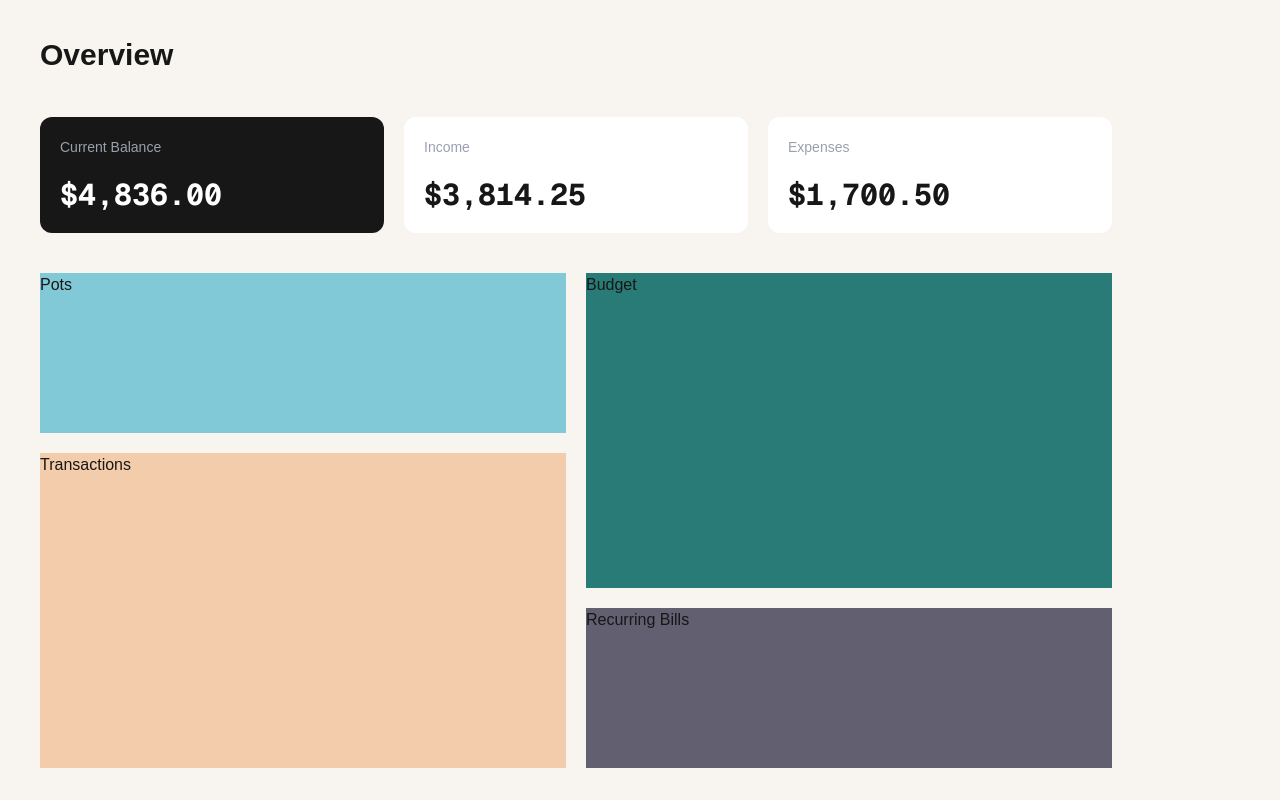
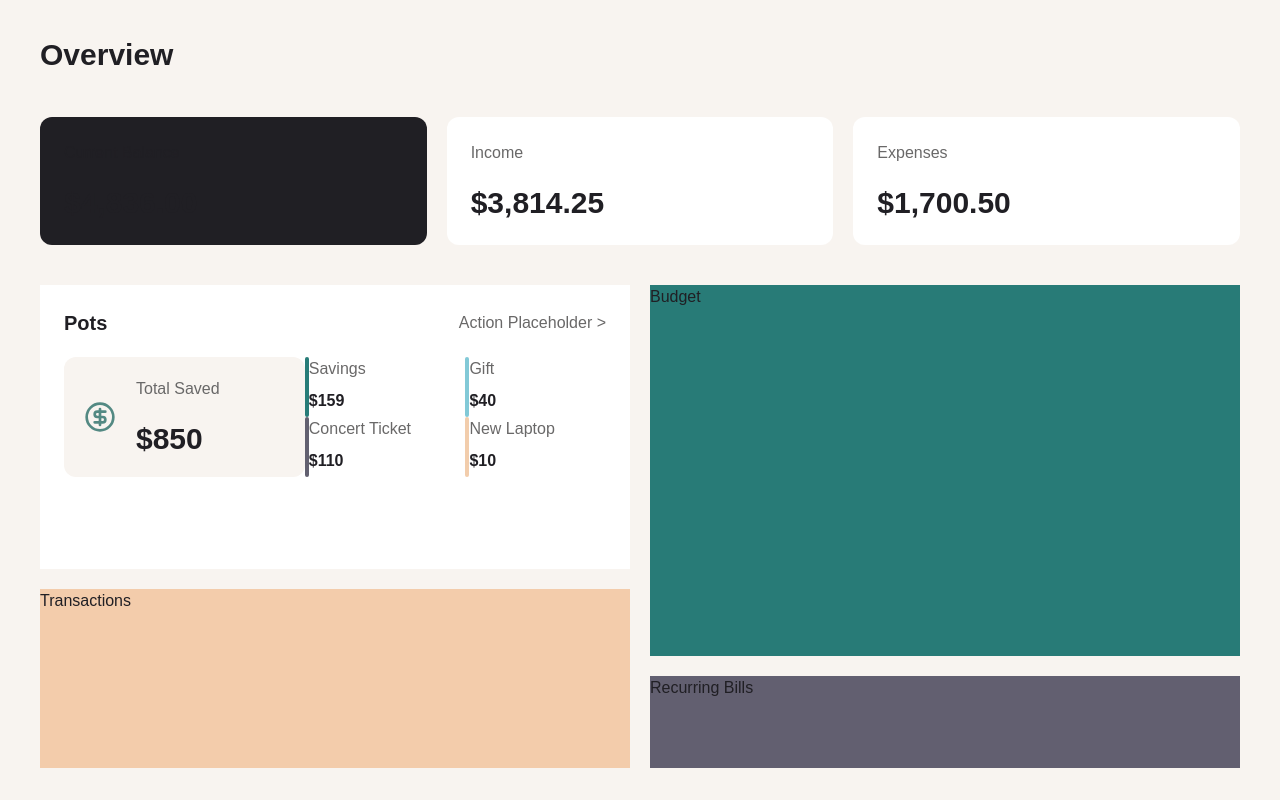
Before and after one commit to BastienCros/financial-app, a Next.js app: page / in a window 1280 px wide. Built offline with nearby package versions, Linux system fonts and the light colour scheme.

Commit message:
chore(Design System) Implement CSS modules and Pots section
  Migrate components to use CSS modules with design tokens, establish brand color palette with semantic variables, and add Pots section displaying savings summary with budget items.

```diff
--- a/app/globals.css
+++ b/app/globals.css
@@ -1,34 +1,80 @@
 @import "tailwindcss";
 
 :root {
-  --background: #ffffff;
-  --foreground: #171717;
+  /* Brand palette */
+  --green: #277c78;
+  --cyan: #82c9d7;
+  --navy: #626070;
+  --yellow: #f2cdac;
+  --red: #c94736;
 
-  --alt-background: #F8F5F0;
+  /* Surface */
+  --background: #f8f4f0;
+  --surface: #ffffff;
+  --foreground: #201f24;
+
+  --success: #538983;
 }
 
-@theme inline {
+@theme {
+  /* Base color */
+  --color-green: var(--green);
+  --color-cyan: var(--cyan);
+  --color-navy: var(--navy);
+  --color-yellow: var(--yellow);
+  --color-red: var(--red);
+
+  /* Semantic */
   --color-background: var(--background);
+  --color-surface: var(--surface);
   --color-foreground: var(--foreground);
+  --color-success: var(--success);
+
+  /* Surface/foreground */
+  --color-fg: var(--foreground);
+
+  /* Text colors */
+  --color-fg-subtle: #696868;
+  --color-on-dark: #ffffff;
+
+  /* Fonts */
   --font-sans: var(--font-geist-sans);
   --font-mono: var(--font-geist-mono);
+
+  /* Define spacing for use as custom properties */
+  --spacing-2: calc(var(--spacing) * 2);
+  --spacing-3: calc(var(--spacing) * 3);
+  --spacing-5: calc(var(--spacing) * 5);
+  --spacing-6: calc(var(--spacing) * 6);
 }
 
-@media (prefers-color-scheme: dark) {
-  :root {
-    --background: #0a0a0a;
-    --foreground: #ededed;
+@layer base {
+  body {
+    background: var(--color-background);
+    color: var(--color-foreground);
+    font-family: Arial, Helvetica, sans-serif;
+  }
+
+  h1 {
+    font-size: var(--text-3xl);
+    font-weight: var(--font-weight-extrabold);
+    line-height: var(--tw-leading);
   }
 }
 
-body {
-  background: var(--alt-background);
-  color: var(--foreground);
-  font-family: Arial, Helvetica, sans-serif;
+@layer components {
+  .tw-card {
+    --card-surface: var(--color-surface);
+    --card-text: var(--color-foreground);
+
+    color: var(--card-text);
+    background-color: var(--card-surface);
+    border-radius: var(--radius-xl);
+    padding: --spacing(6);
+  }
 }
 
-h1 {
-  font-size: var(--text-3xl);
-  font-weight: var(--font-weight-extrabold);
-  line-height: var(--tw-leading);
+/* Not used class for now - keep for reference */
+.flow > * + * {
+  margin-top: var(--flow-space, 1em);
 }
--- a/app/page.tsx
+++ b/app/page.tsx
@@ -3,7 +3,7 @@ import DashboardGrid from "@/src/components/DashboardGrid";
 
 export default function Home() {
   return (
-      <main className="flex min-h-screen w-full max-w-6xl flex-col items-start gap-10 py-8 px-10">
+      <main className="flex flex-col items-start w-full min-h-screen gap-10 px-10 py-8 max-w-7xl">
         <h1 className="">Overview</h1>
         <BalanceSummary />
         <DashboardGrid className='grow'/>
--- a/package.json
+++ b/package.json
@@ -9,6 +9,7 @@
     "lint": "eslint"
   },
   "dependencies": {
+    "lucide-react": "^0.555.0",
     "next": "16.0.5",
     "react": "19.2.0",
     "react-dom": "19.2.0"
@@ -18,6 +19,7 @@
     "@types/node": "^20",
     "@types/react": "^19",
     "@types/react-dom": "^19",
+    "baseline-browser-mapping": "^2.8.32",
     "eslint": "^9",
     "eslint-config-next": "16.0.5",
     "tailwindcss": "^4",
--- a/src/components/BalanceSummary/BalanceSummary.tsx
+++ b/src/components/BalanceSummary/BalanceSummary.tsx
@@ -1,6 +1,7 @@
 import * as React from "react";
 import VisuallyHidden from "@/components/VisuallyHidden";
-import Card from "@/components/Card";
+import { cx } from "@/src/lib/utilities";
+import styles from "./balanceSummary.module.css";
 
 interface BalanceCardProps extends React.HTMLAttributes<HTMLDivElement> {
   title: string,
@@ -10,10 +11,10 @@ interface BalanceCardProps extends React.HTMLAttributes<HTMLDivElement> {
 function BalanceCard({ title, value, variant = "light" }: BalanceCardProps) {
   return (
     <li className="grow">
-      <Card className="flex flex-col gap-5" variant={variant}>
-        <h3 className="text-gray-400 text-sm">{title}</h3>
+      <div className={cx(styles.balanceCard, "tw-card")} data-variant={variant}>
+        <h3>{title}</h3>
         <p className="font-mono text-3xl font-bold">${value}</p>
-      </Card>
+      </div>
     </li>
   )
 }
@@ -22,8 +23,8 @@ function BalanceSummary() {
   return (
     <div className="w-full">
       <h2><VisuallyHidden>Overview</VisuallyHidden></h2>
-      <ul className="flex flex-col sm:flex-row gap-5">
-        <BalanceCard title="Current Balance" value="4,836.00" variant="dark"/>
+      <ul className={styles.balanceList}>
+        <BalanceCard title="Current Balance" value="4,836.00" variant="dark" />
         <BalanceCard title="Income" value="3,814.25" />
         <BalanceCard title="Expenses" value="1,700.50" />
       </ul>
--- /dev/null
+++ b/src/components/BalanceSummary/balanceSummary.module.css
@@ -0,0 +1,33 @@
+.balanceList {
+  display: flex;
+  flex-direction: column;
+  gap: var(--spacing-5);
+  list-style: none;
+  padding: 0;
+  margin: 0;
+}
+
+@media (min-width: 40rem) {
+  .balanceList {
+    flex-direction: row;
+  }
+}
+
+.balanceCard {
+  display: flex;
+  flex-direction: column;
+  gap: var(--spacing-5);
+
+  & h3 {
+    color: var(--color-fg-subtle);
+  }
+}
+
+.balanceCard[data-variant="dark"] {
+  --card-surface: var(--color-foreground);
+  --card-text: var(--color-on-dark);
+
+  & h3 {
+    color: var(--color-on-dark);
+  }
+}
--- a/src/components/Card/Card.tsx
+++ b/src/components/Card/Card.tsx
@@ -1,19 +1,25 @@
 import * as React from "react";
 import { cx } from "@/lib/utilities";
 
+import styles from "./card.module.css";
+
+/* TODO rename DashboardCard */
 interface CardProps extends React.HTMLAttributes<HTMLDivElement> {
+  title: string;
   children: React.ReactNode;
-  className?: string;
-  variant?: "light" | "dark";
 }
-function Card({ variant = "light", className, children }: CardProps) {
-  const darkClasses = "text-background bg-foreground"
-  const isDark = variant === "dark";
-
+function Card({ title, className, children }: CardProps) {
   return (
-    <div
-      className={cx("bg-background px-5 p-5 rounded-xl", isDark && darkClasses, className)} >
-      {children}
+    <div className={cx(styles.card, "tw-card", className)}>
+      <div className={styles.cardHeader}>
+        <h3 className="text-xl font-bold">{title}</h3>
+        <button className={styles.cardAction}>
+          Action Placeholder {">"}
+        </button>
+      </div>
+      <div className={styles.cardContent}>
+        {children}
+      </div>
     </div>
   );
 }
--- /dev/null
+++ b/src/components/Card/card.module.css
@@ -0,0 +1,31 @@
+.card {
+  display: flex;
+  flex-direction: column;
+  position: relative;
+}
+
+.cardHeader {
+  display: flex;
+  flex-direction: row;
+  align-items: center;
+  justify-content: space-between;
+  margin-bottom: var(--spacing-5);
+}
+
+
+.cardAction {
+  color: var(--color-fg-subtle);
+  text-decoration: none;
+  font-size: var(--text-sm);
+  cursor: pointer
+}
+
+.cardAction:hover {
+  color: var(--color-fg);
+}
+
+.cardContent {
+  display: flex;
+  flex-direction: column;
+  flex-grow: 1;
+}
--- a/src/components/DashboardGrid/DashboardGrid.tsx
+++ b/src/components/DashboardGrid/DashboardGrid.tsx
@@ -2,14 +2,16 @@ import * as React from "react";
 import { cx } from "@/src/lib/utilities";
 
 import styles from "./dashboardGrid.module.css"
+import PotsSection from "@/components/PotsSection";
 
 interface DashboardGridProps extends React.HTMLAttributes<HTMLDivElement> {
   className?: string
 }
 function DashboardGrid({ className }: DashboardGridProps) {
   return (
-    <div className={cx(styles.grid, "gap-5", className)}>
-      <div className={cx(styles.pots, "bg-[#81c9d7]")}>Pots</div>
+    <div className={cx(styles.grid, className)}>
+      {/* <div className={cx(styles.pots, "bg-[#81c9d7]")}>Pots</div> */}
+      <PotsSection className={styles.pots} />
       <div className={cx(styles.transactions, "bg-[#f3ccab]")}>Transactions</div>
       <div className={cx(styles.budget, "bg-[#287b77]")}>Budget</div>
       <div className={cx(styles.bills, "bg-[#625f70]")}>Recurring Bills</div>
--- a/src/components/DashboardGrid/dashboardGrid.module.css
+++ b/src/components/DashboardGrid/dashboardGrid.module.css
@@ -2,6 +2,7 @@
   display: grid;
   grid-template-columns: 1fr;
   width: 100%;
+  gap: var(--spacing-5);
 }
 
 .grid > * {
--- /dev/null
+++ b/src/components/PotsSection/PotsSection.tsx
@@ -0,0 +1,70 @@
+import * as React from "react";
+import Card from "@/components/Card";
+import { cx } from "@/lib/utilities";
+import { CircleDollarSign } from "lucide-react";
+
+import styles from "./potsSection.module.css";
+
+interface BudgetitemProps {
+  label: string;
+  amount: number;
+  color: string;
+}
+function BudgetItem({ label, amount, color }: BudgetitemProps) {
+
+  return (
+    <div className={styles.budgetItem}>
+
+      {/* vertical color bar */}
+      <span
+        className="flex-none w-1 h-full rounded-full"
+        style={{ backgroundColor: color }}
+      />
+
+      <div className="flex-1 text-nowrap">
+        <p className="text-fg-subtle">{label}</p>
+        <p className="mt-2 font-mono font-bold">${amount}</p>
+      </div>
+    </div>
+  )
+}
+
+interface PotsSectionsProps {
+  className?: string;
+}
+
+const items = [
+  { label: "Savings", amount: 159, color: "#277c78" },
+  { label: "Gift", amount: 40, color: "#82c9d7" },
+  { label: "Concert Ticket", amount: 110, color: "#626070" },
+  { label: "New Laptop", amount: 10, color: "#f2cdac" },
+];
+
+
+function PotsSection({ className }: PotsSectionsProps) {
+  return (
+    <Card title="Pots" className={className}>
+      <div className={styles.content}>
+        <div className={cx(styles.summary, "tw-card")}>
+          <CircleDollarSign className="flex-none text-success" size={32} />
+          <div className="flex-1">
+            <p className="text-fg-subtle">Total Saved</p>
+            <p className="mt-5 font-mono text-3xl font-bold">$850</p>
+          </div>
+        </div>
+        <div className={styles.list}>
+          {items.map((item) => (
+            <BudgetItem
+              key={item.label}
+              label={item.label}
+              amount={item.amount}
+              color={item.color}
+            />
+          ))}
+        </div>
+      </div>
+    </Card>
+  );
+}
+
+export default PotsSection;
--- /dev/null
+++ b/src/components/PotsSection/index.ts
@@ -0,0 +1,2 @@
+export * from "./PotsSection";
+export { default } from "./PotsSection";
--- /dev/null
+++ b/src/components/PotsSection/potsSection.module.css
@@ -0,0 +1,45 @@
+.content {
+  display: flex;
+  flex-direction: column;
+  gap: var(--spacing-6);
+}
+
+.summary {
+  /* Update card background color */
+  --card-surface: var(--color-background);
+
+  display: flex;
+  flex-direction: row;
+  align-items: center;
+  gap: var(--spacing-5);
+  padding: var(--spacing-5);
+
+}
+
+.list {
+  display: grid;
+  grid-template-columns: repeat(2, minmax(0, 1fr));
+  column-gap: var(--spacing-5);
+  row-gap: var(--spacing-6);
+}
+
+@media (min-width: 40rem) {
+  .content {
+    flex-direction: row;
+  }
+
+  .summary {
+    flex: 2;
+  }
+
+  .list {
+    min-width: calc(var(--spacing) * 60);
+    flex: 3;
+  }
+}
+
+.budgetItem {
+  display: flex;
+  align-items: start;
+  gap: var(--spacing-3);
+}
```
Also changed, not shown: 1 other file (tests, documents, lock files or other folders).
